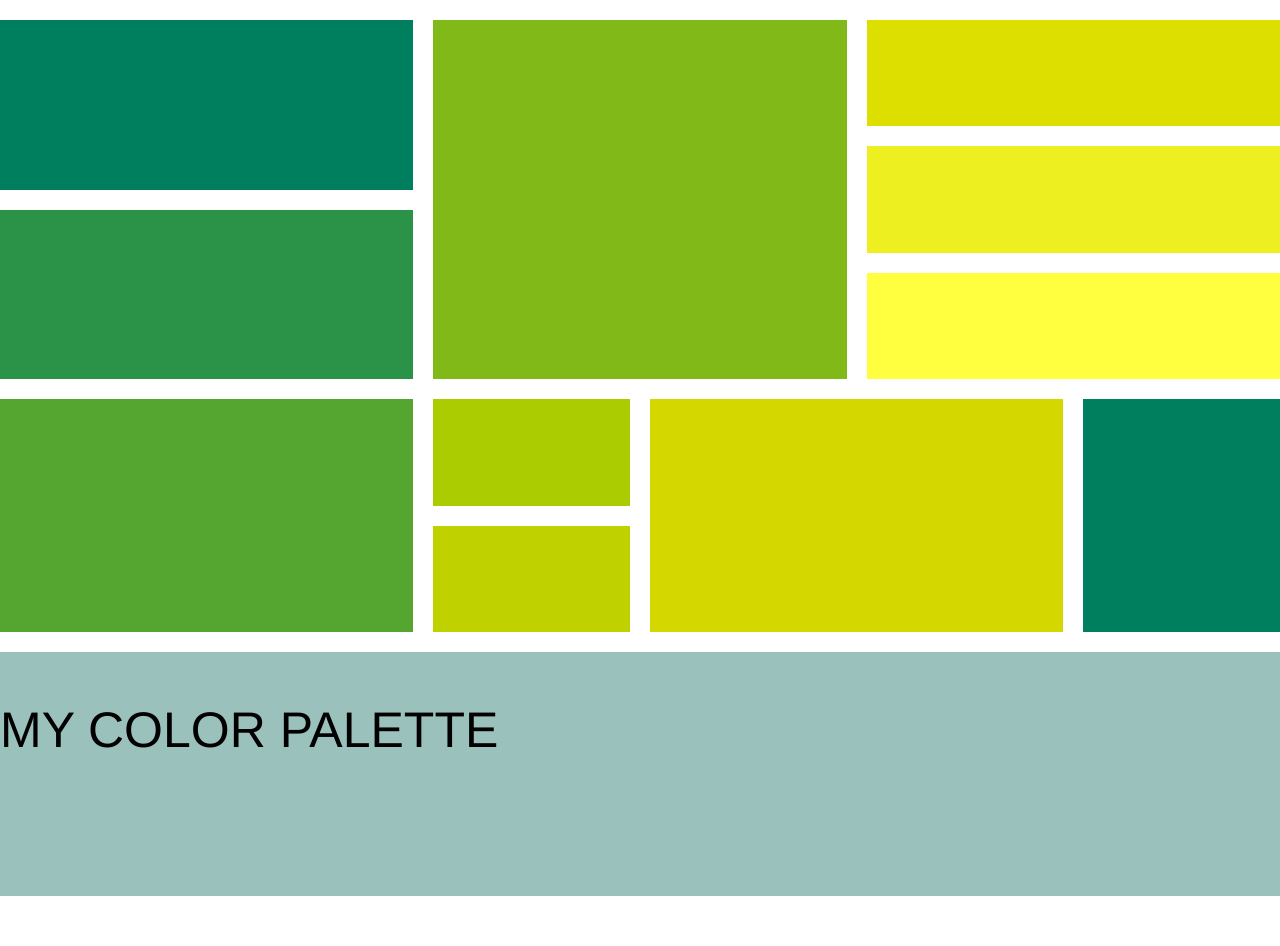
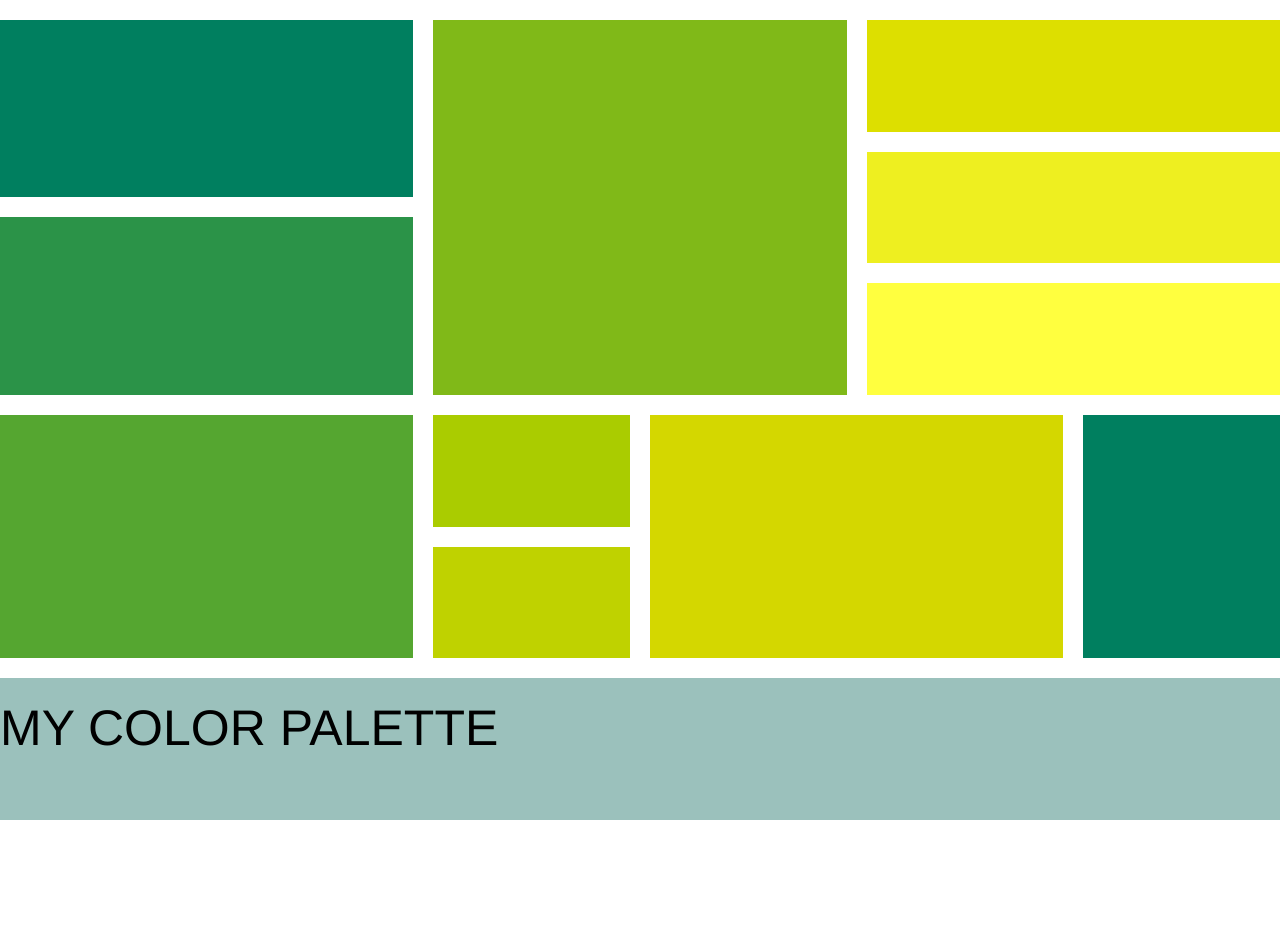
Before and after one commit to vanessacardona/grid-project, a plain HTML site: page index.html in a window 1280 px wide. After the commit the page ends 820 px from the top, so only its background shows below. Drawn offline with nearby package versions, Linux system fonts and the light colour scheme.

Commit message:
changes after the feedback

```diff
--- a/styles/index.css
+++ b/styles/index.css
@@ -6,13 +6,11 @@
 
 .grid {
     display: grid;
-    min-height: 876px;
-    max-width: 1440px;
+    height: 100vh;
     width: 100%;
-    grid-auto-columns: repeat (6, 1fr);
-    grid-auto-rows: repeat (12, 1fr);
+    grid-template-columns: repeat (6, 1fr);
+    grid-template-rows: repeat (12, 1fr);
     gap: 20px;
-
 }
 
 .color-one {
@@ -89,12 +87,8 @@ p {
     font-family: 'Helvetica Neue';
     font-style: Bold;
     font-size: 50px;
-    max-width: 649px;
-    width: 100%;
-    height: 78px;
-    height: 100%;
     text-align: left;
     text-transform: uppercase;
-    margin: none;
-    padding: none;
+    margin-bottom: 0;
+    line-height: 0;
 }
```
